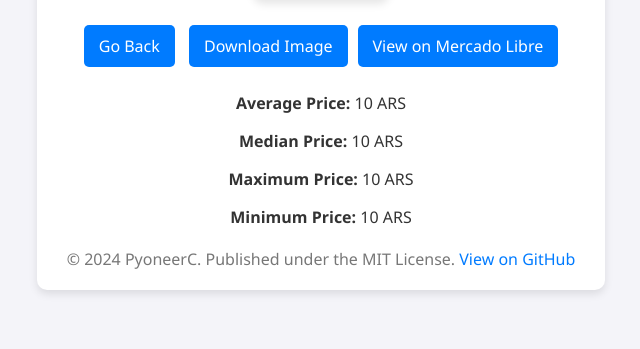
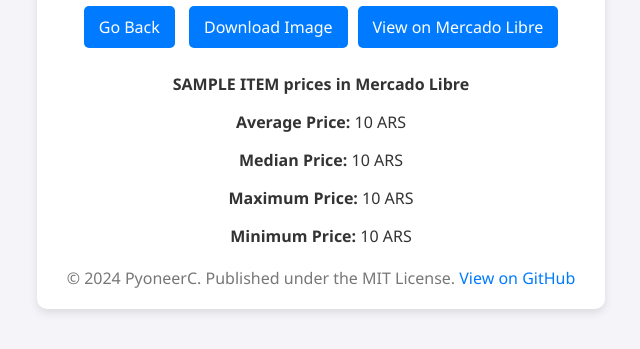
Before and after one commit to pyoneerC/Mercadix, a Flask app: template templates/show_plot.html in a window 1280 px wide. Shown: the part 318-667 px from the top of the page, without its empty margins (319-959 px from the left). Run offline with Flask 3, Linux system fonts and the light colour scheme; the template is opened without the code that fills it: most values are stand-ins (such as "Sample title", 1, 10 or a date in 2020).

Commit message:
showplot info fix

```diff
--- a/templates/show_plot.html
+++ b/templates/show_plot.html
@@ -19,6 +19,7 @@
             <a href="{{ url }}" target="_blank">View on Mercado Libre</a>
          </div>
          <div class="stats">
+             <p><strong>{{ item | upper }} prices in Mercado Libre</strong></p>
             <p><strong>Average Price:</strong> {{ avg_price | format_number }} ARS</p>
             <p><strong>Median Price:</strong> {{ median_price | format_number }} ARS</p>
             <p><strong>Maximum Price:</strong> {{ max_price | format_number }} ARS</p>
```
